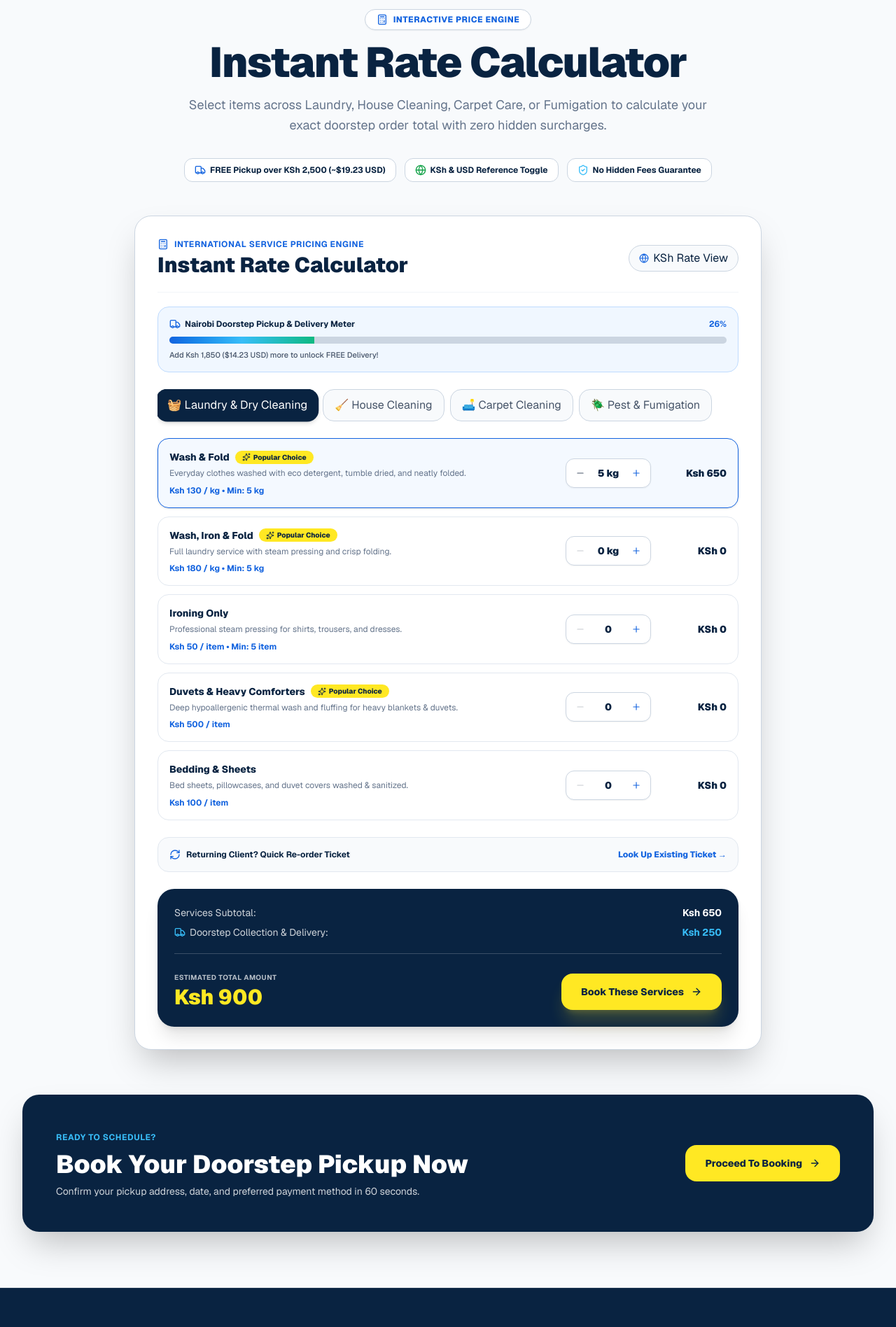
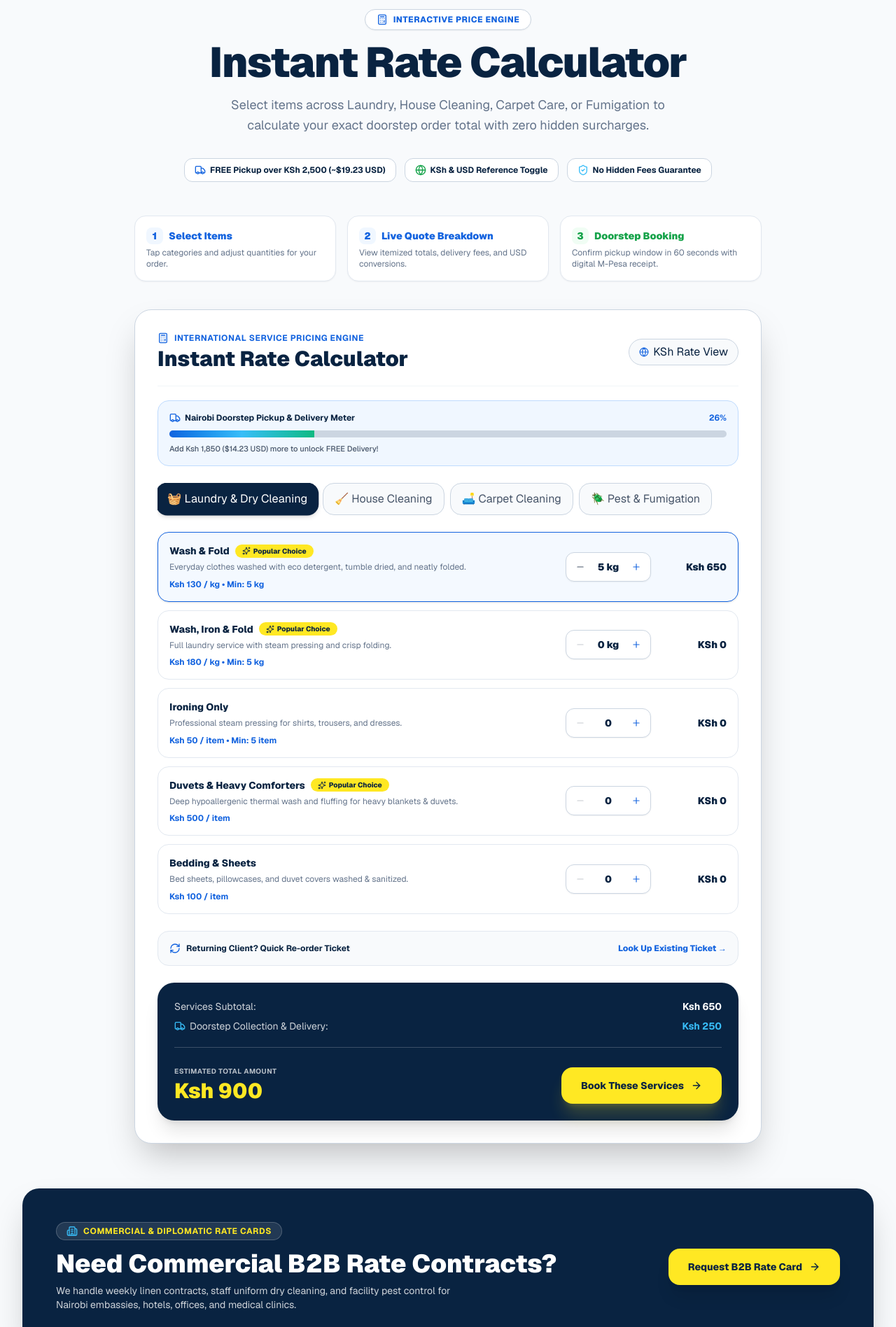
Before and after one commit to Edensel/freshflow-laundry, a Next.js app: page /calculator in a window 1280 px wide. Shown: the part 180-2076 px from the top of the page at 70% size. Built offline with nearby package versions, Linux system fonts and the light colour scheme.

Commit message:
Streamline Home page by replacing embedded calculator with 4-category service overview suite, and elevate /calculator page into an executive studio tool

```diff
--- a/src/app/calculator/page.tsx
+++ b/src/app/calculator/page.tsx
@@ -1,20 +1,29 @@
 import type { Metadata } from "next";
 import Link from "next/link";
-import { ArrowRight, Calculator, CheckCircle2, Globe, ShieldCheck, Sparkles, Truck } from "lucide-react";
+import {
+  ArrowRight,
+  Building2,
+  Calculator,
+  CheckCircle2,
+  Globe,
+  ShieldCheck,
+  Sparkles,
+  Truck,
+} from "lucide-react";
 import { InteractiveEstimator } from "@/components/InteractiveEstimator";
 
 export const metadata: Metadata = {
-  title: "Instant Rate Calculator | Fresh Flow Nairobi",
+  title: "Official Rate Calculator & Live Quote Builder | Fresh Flow Nairobi",
   description:
-    "Calculate your exact service cost in real-time for Laundry, House Cleaning, Carpet Cleaning, and Fumigation in Nairobi.",
+    "Interactive pricing calculator for Laundry, House Cleaning, Carpet Cleaning, and Pest Fumigation in Nairobi. Dual KSh and USD rates.",
 };
 
 export default function CalculatorPage() {
   return (
     <main className="bg-[#f8fafc] py-12 lg:py-20 text-[#092341]">
       <div className="mx-auto max-w-7xl px-4 sm:px-6 lg:px-8">
-        {/* Header Hero */}
-        <div className="mx-auto max-w-3xl text-center">
+        {/* EXECUTIVE HERO BANNER */}
+        <div className="mx-auto max-w-4xl text-center">
           <div className="inline-flex items-center gap-2 rounded-full border border-[#cbd5e1] bg-white px-4 py-1.5 text-xs font-extrabold uppercase tracking-wider text-[#1363DF] shadow-xs">
             <Calculator className="size-4 text-[#1363DF]" />
             <span>Interactive Price Engine</span>
@@ -24,7 +33,7 @@ export default function CalculatorPage() {
             Instant Rate Calculator
           </h1>
 
-          <p className="mt-4 text-base leading-relaxed text-[#64748b] sm:text-lg">
+          <p className="mt-4 text-base leading-relaxed text-[#64748b] sm:text-lg max-w-2xl mx-auto">
             Select items across Laundry, House Cleaning, Carpet Care, or Fumigation to calculate your exact doorstep order total with zero hidden surcharges.
           </p>
 
@@ -45,32 +54,66 @@ export default function CalculatorPage() {
           </div>
         </div>
 
-        {/* Main Calculator Engine Stage */}
-        <div className="mt-12 mx-auto max-w-4xl">
+        {/* 3-STEP GUIDE CARDS */}
+        <div className="mt-12 grid gap-4 sm:grid-cols-3 max-w-4xl mx-auto">
+          <div className="rounded-2xl border border-[#e2e8f0] bg-white p-4 shadow-xs">
+            <div className="flex items-center gap-2 text-[#1363DF] font-black text-sm">
+              <span className="flex size-6 items-center justify-center rounded-lg bg-[#F0F7FF]">1</span>
+              <span>Select Items</span>
+            </div>
+            <p className="mt-1 text-xs text-[#64748b]">
+              Tap categories and adjust quantities for your order.
+            </p>
+          </div>
+
+          <div className="rounded-2xl border border-[#e2e8f0] bg-white p-4 shadow-xs">
+            <div className="flex items-center gap-2 text-[#1363DF] font-black text-sm">
+              <span className="flex size-6 items-center justify-center rounded-lg bg-[#F0F7FF]">2</span>
+              <span>Live Quote Breakdown</span>
+            </div>
+            <p className="mt-1 text-xs text-[#64748b]">
+              View itemized totals, delivery fees, and USD conversions.
+            </p>
+          </div>
+
+          <div className="rounded-2xl border border-[#e2e8f0] bg-white p-4 shadow-xs">
+            <div className="flex items-center gap-2 text-[#16a34a] font-black text-sm">
+              <span className="flex size-6 items-center justify-center rounded-lg bg-[#f0fdf4]">3</span>
+              <span>Doorstep Booking</span>
+            </div>
+            <p className="mt-1 text-xs text-[#64748b]">
+              Confirm pickup window in 60 seconds with digital M-Pesa receipt.
+            </p>
+          </div>
+        </div>
+
+        {/* MAIN CALCULATOR ENGINE STAGE */}
+        <div className="mt-10 mx-auto max-w-4xl">
           <InteractiveEstimator />
         </div>
 
-        {/* Bottom Contact & Booking CTA Banner */}
+        {/* CORPORATE B2B RATE CARD CALLOUT */}
         <section className="mt-16 rounded-3xl bg-[#092341] p-8 text-white shadow-2xl lg:p-12">
           <div className="grid gap-6 lg:grid-cols-12 lg:items-center">
             <div className="lg:col-span-8">
-              <span className="text-xs font-bold uppercase tracking-wider text-[#38BDF8]">
-                Ready to Schedule?
-              </span>
-              <h2 className="mt-2 text-3xl font-black sm:text-4xl">
-                Book Your Doorstep Pickup Now
+              <div className="inline-flex items-center gap-2 rounded-full border border-white/20 bg-white/10 px-3.5 py-1 text-xs font-bold uppercase tracking-wider text-[#ffe823]">
+                <Building2 className="size-4 text-[#38BDF8]" />
+                <span>Commercial & Diplomatic Rate Cards</span>
+              </div>
+              <h2 className="mt-3 text-3xl font-black sm:text-4xl">
+                Need Commercial B2B Rate Contracts?
               </h2>
-              <p className="mt-2 text-sm text-white/80">
-                Confirm your pickup address, date, and preferred payment method in 60 seconds.
+              <p className="mt-2 text-sm text-white/80 max-w-xl">
+                We handle weekly linen contracts, staff uniform dry cleaning, and facility pest control for Nairobi embassies, hotels, offices, and medical clinics.
               </p>
             </div>
 
             <div className="lg:col-span-4 text-left lg:text-right flex flex-wrap gap-3 lg:justify-end">
               <Link
-                href="/book"
-                className="inline-flex items-center gap-2.5 rounded-2xl bg-[#ffe823] px-7 py-4 text-sm font-extrabold text-[#092341] transition hover:bg-[#fff17a]"
+                href="/contact"
+                className="inline-flex items-center gap-2.5 rounded-2xl bg-[#ffe823] px-7 py-4 text-sm font-extrabold text-[#092341] transition hover:bg-[#fff17a] shadow-xl"
               >
-                <span>Proceed To Booking</span>
+                <span>Request B2B Rate Card</span>
                 <ArrowRight className="size-4" />
               </Link>
             </div>
```
Also changed, not shown: src/app/page.tsx (+92 -107 lines).
